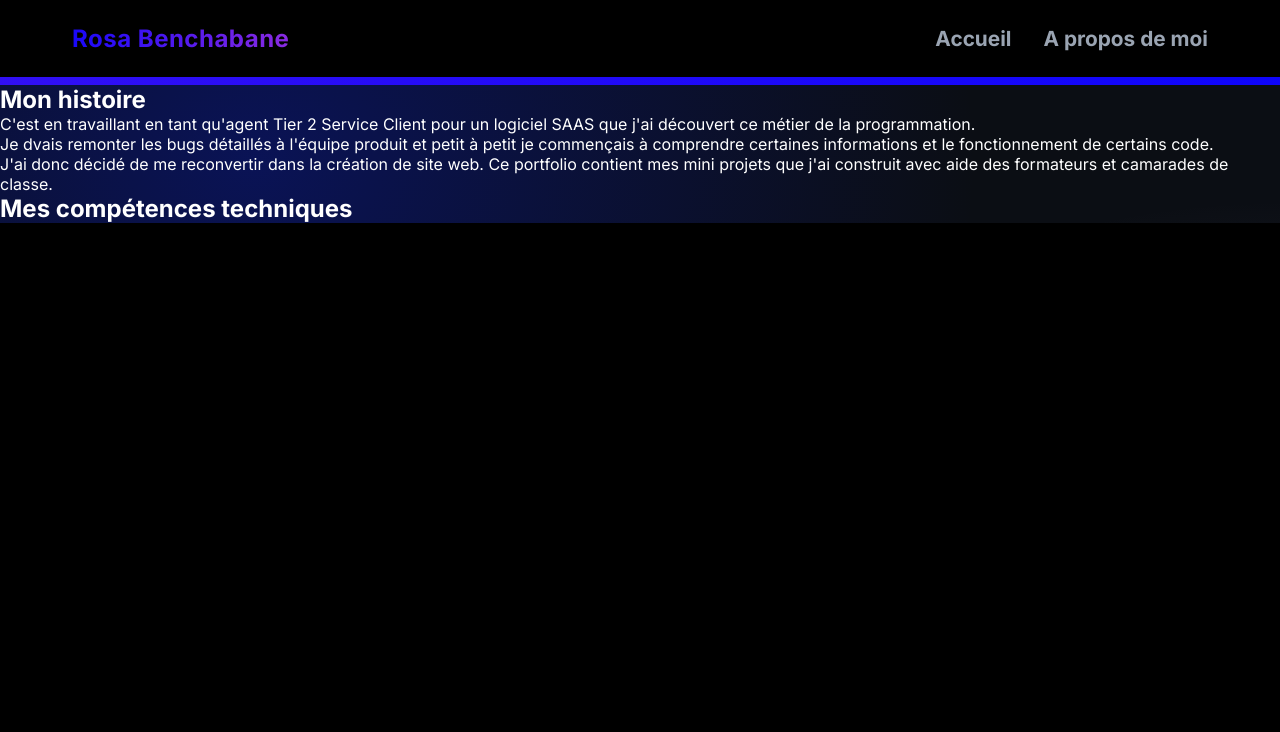
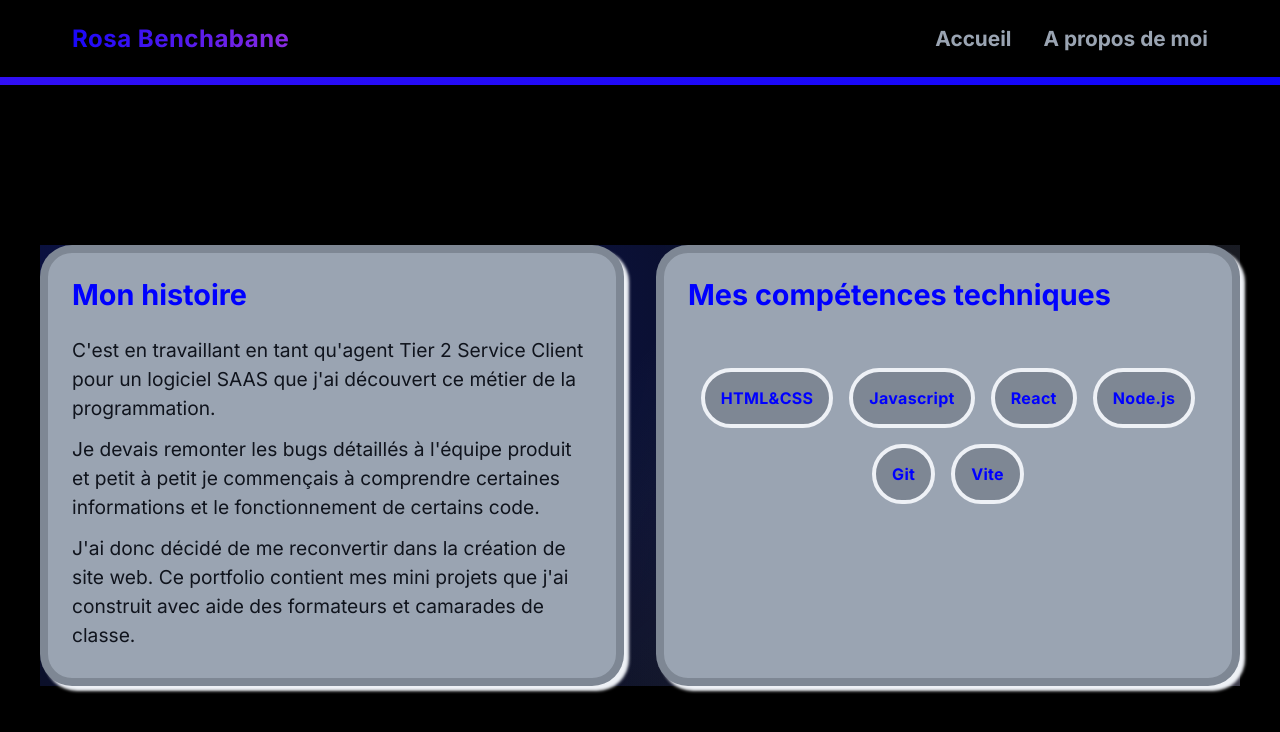
Before and after one commit to RosaBen/portfolio-RB, a React (Vite) app: page /aboutme in a window 1280 px wide. Shown: the top 732 px of the page. Built offline with nearby package versions, Linux system fonts and the light colour scheme.

Commit message:
added css to aboutme page

```diff
--- a/src/App.jsx
+++ b/src/App.jsx
@@ -9,12 +9,14 @@ import About from "./pages/About";
 import Navbar from "./components/Navbar";
 
 // scripts
+import { skills } from "./assets/scripts/data.js";
 
-import { skills } from "./assets/scripts/data.js";
 // CSS
 import "./assets/styles/navbar.css";
 import "./assets/styles/home.css";
+import "./assets/styles/about.css";
 
+// App
 function App() {
   return (
     <div className="container">
@@ -22,12 +24,10 @@ function App() {
         <Navbar />
         <div className="animated-border"></div>
       </header>
-      <main>
-        <Routes>
-          <Route path="/" element={<Home />} />
-          <Route path="/aboutme" element={<About />} />
-        </Routes>
-      </main>
+      <Routes>
+        <Route path="/" element={<Home />} />
+        <Route path="/aboutme" element={<About skills={skills} />} />
+      </Routes>
     </div>
   );
 }
--- /dev/null
+++ b/src/assets/styles/about.css
@@ -0,0 +1,58 @@
+.about-section {
+  display: flex;
+  width: 100%;
+  max-width: 1200px;
+  margin: 10rem auto;
+  gap: 2rem;
+}
+
+.about-section section {
+  width: calc((1200px - 32px) / 2);
+  background-color: var(--grey-color);
+  padding: 1.5rem;
+  border-radius: 2rem;
+  padding-bottom: 1rem;
+  border: 0.5rem solid var(--card-bg);
+  box-shadow: 5px 5px 3px var(--white-color);
+}
+
+.about-section h2 {
+  margin-bottom: 1.5rem;
+  font-size: 1.8rem;
+  color: var(--blue-color);
+}
+
+.about-skills ul {
+  display: flex;
+  flex-wrap: wrap;
+  justify-content: center;
+  gap: 1rem;
+}
+
+.about-skills li {
+  list-style: none;
+  padding: 1rem;
+  background-color: var(--card-bg);
+  border-radius: 2rem;
+  letter-spacing: 0.3px;
+  color: var(--blue-color);
+  font-weight: 700;
+  border: 0.3rem solid var(--white-color);
+}
+
+.about-me p {
+  line-height: 1.5;
+  font-size: 1.2rem;
+  margin-bottom: 0.8rem;
+  color: #10141d;
+}
+
+.about-skills {
+  display: flex;
+  flex-direction: column;
+  gap: 2rem;
+}
+
+.about-skills h2 {
+  align-self: flex-start;
+}
--- a/src/assets/styles/index.css
+++ b/src/assets/styles/index.css
@@ -14,10 +14,11 @@
   --blue-color: #0000ff;
   --purple-color: #8a2be2;
   --white-color: #eef1f6;
+  --card-bg: rgba(16, 20, 29, 0.2);
 }
 
 body {
-  background-color: black;
+  background-color: rgb(0, 0, 0);
   color: white;
 }
 
--- a/src/pages/About.jsx
+++ b/src/pages/About.jsx
@@ -1,6 +1,7 @@
-export default function About() {
+export default function About({ skills }) {
+  const skillsList = skills.map((skill) => <li key={skill}>{skill}</li>);
   return (
-    <>
+    <main className="about-section">
       <section className="about-me">
         <h2>Mon histoire</h2>
         <p>
@@ -8,7 +9,7 @@ export default function About() {
           logiciel SAAS que j'ai découvert ce métier de la programmation.
         </p>
         <p>
-          Je dvais remonter les bugs détaillés à l'équipe produit et petit à
+          Je devais remonter les bugs détaillés à l'équipe produit et petit à
           petit je commençais à comprendre certaines informations et le
           fonctionnement de certains code.
         </p>
@@ -20,8 +21,8 @@ export default function About() {
       </section>
       <section className="about-skills">
         <h2>Mes compétences techniques</h2>
-        <ul></ul>
+        <ul>{skillsList}</ul>
       </section>
-    </>
+    </main>
   );
 }
--- a/src/pages/Home.jsx
+++ b/src/pages/Home.jsx
@@ -1,5 +1,6 @@
 export default function Home() {
   return (
+    <main>
       <div className="home-page">
         <section className="home-content">
           <h2>
@@ -17,5 +18,6 @@ export default function Home() {
           </div>
         </section>
       </div>
+    </main>
   );
 }
```
Lines whose indentation alone changed are shown as unchanged.
